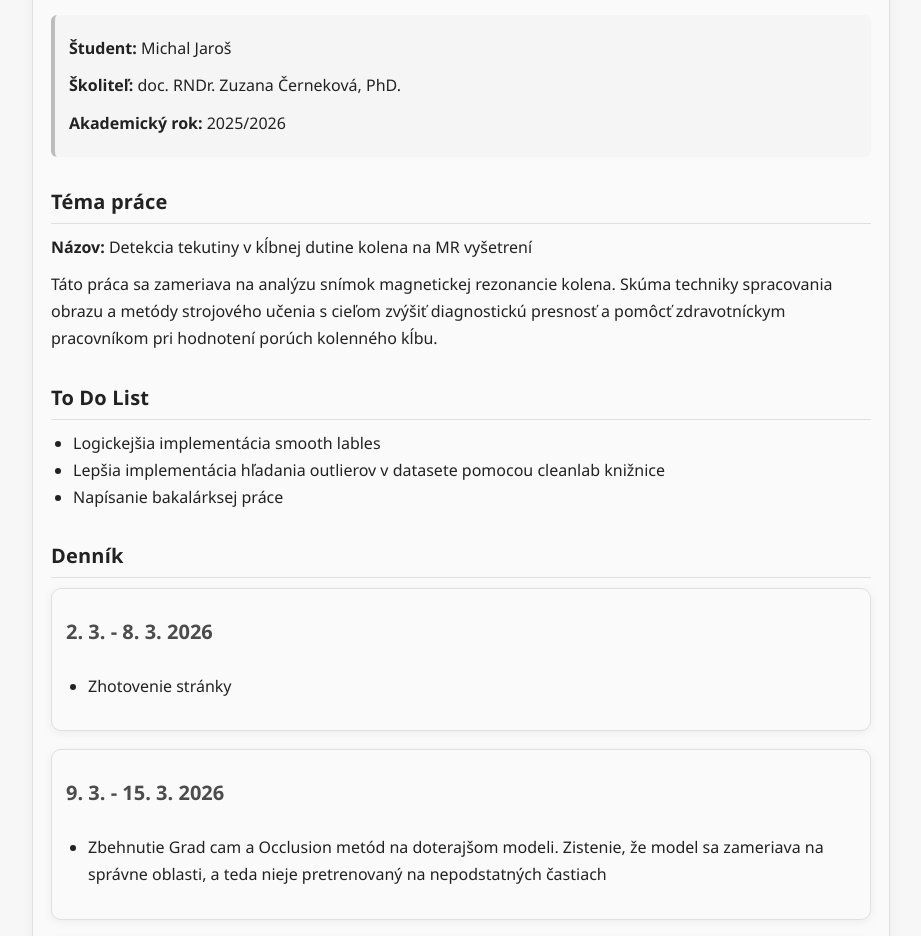
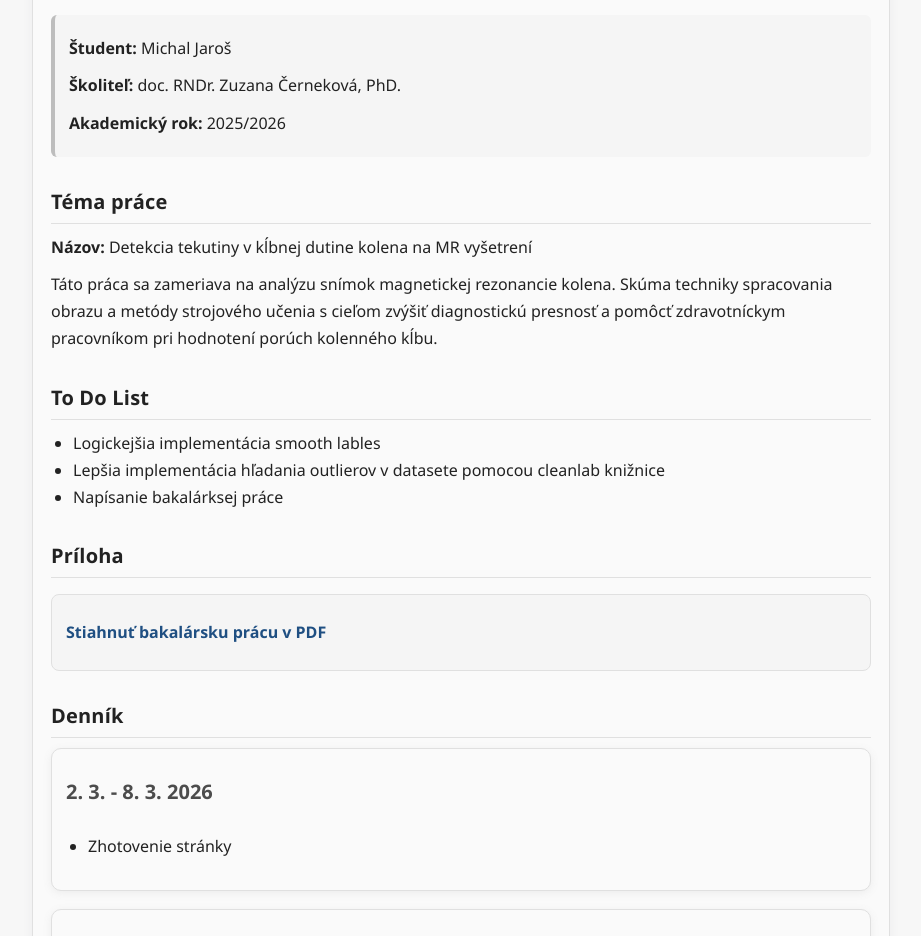
Before and after one commit to cephems1/bakalarka_dennik, a plain HTML site: page index.html in a window 1280 px wide. Shown: the part 164-1100 px from the top of the page, without its empty margins (179-1100 px from the left). Drawn offline with Linux system fonts and the light colour scheme.

Commit message:
added pdf of my work

```diff
--- a/index.html
+++ b/index.html
@@ -81,6 +81,24 @@
       color: #4c4c4c;
       font-size: 20px;
     }
+
+    .attachment {
+      margin: 16px 0 20px;
+      padding: 14px;
+      background: #f5f5f5;
+      border: 1px solid #e0e0e0;
+      border-radius: 8px;
+    }
+
+    .attachment a {
+      color: #1f4f82;
+      font-weight: 600;
+      text-decoration: none;
+    }
+
+    .attachment a:hover {
+      text-decoration: underline;
+    }
   </style>
 </head>
 <body>
@@ -106,6 +124,13 @@
     <li>Lepšia implementácia hľadania outlierov v datasete pomocou cleanlab knižnice</li>
     <li>Napísanie bakalárksej práce</li>
     </ul>
+
+    <h2>Príloha</h2>
+    <div class="attachment">
+      <p>
+        <a href="bakalarska_praca.pdf" download>Stiahnuť bakalársku prácu v PDF</a>
+      </p>
+    </div>
 
     <h2>Denník</h2>
 
```
Also changed, not shown: 1 other file.
